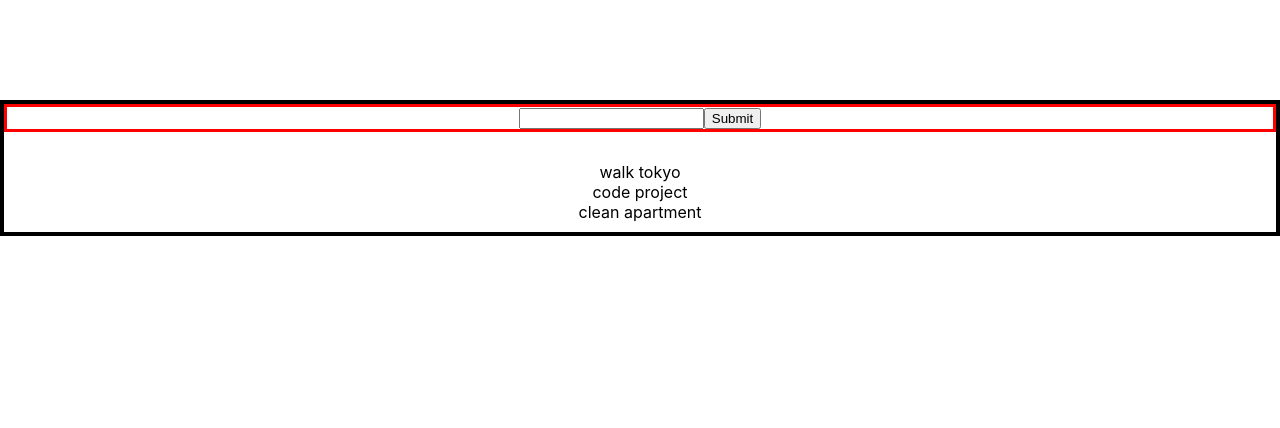
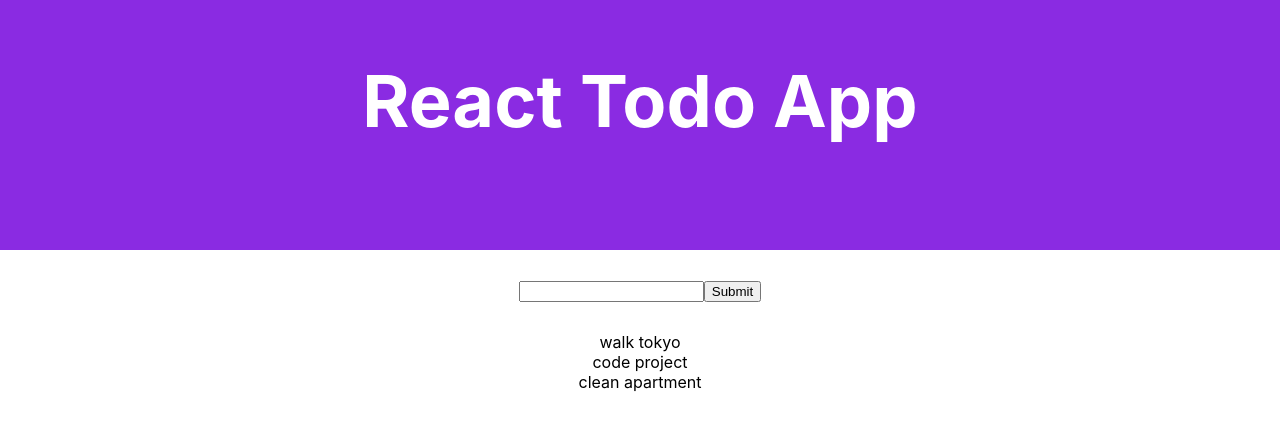
Before and after one commit to Jvaz0715/react-intro-frontend-v2, a React (Create React App) app: page / in a window 1280 px wide. Shown: the top 428 px of the page. Built offline with nearby package versions, Linux system fonts and the light colour scheme; the HTML template or start-up script is replaced by a standard one.

Commit message:
sets up react to do list

```diff
--- a/src/App.js
+++ b/src/App.js
@@ -1,4 +1,5 @@
 import React, { Component } from 'react';
+import Header from './components/Header/Header';
 import Todo from './components/Todo/Todo';
 
 import "./App.css";
@@ -7,6 +8,7 @@ export class App extends Component {
   render() {
     return (
       <div>
+        <Header />
         <Todo />
       </div>
     )
--- /dev/null
+++ b/src/components/Header/Header.css
@@ -0,0 +1,14 @@
+.header {
+   height: 250px;
+   width: 100%;
+   background-color: blueviolet;
+   display: flex;
+   align-items: center;
+   justify-content: center;
+}
+
+.header h1 {
+   margin-top: 0px;
+   font-size: 72px;
+   color: white;
+}
--- /dev/null
+++ b/src/components/Header/Header.js
@@ -0,0 +1,15 @@
+import React, { Component } from 'react';
+
+import "./Header.css";
+
+export class Header extends Component {
+   render() {
+      return (
+         <div className="header">
+            <h1>React Todo App</h1>
+         </div>
+      )
+   }
+}
+
+export default Header;
--- a/src/components/Todo/Todo.css
+++ b/src/components/Todo/Todo.css
@@ -1,6 +1,6 @@
 .todo-div {
-   margin-top: 100px;
-   border: 4px solid black;
+   margin-top: 30px;
+   /* border: 4px solid black; */
    display: flex;
    flex-direction: column;
    /* justify-content: center; */
@@ -9,13 +9,13 @@
 }
 
 .form-div {
-   border: 3px solid red;
+   /* border: 3px solid red; */
    margin-bottom: 10px;
 }
 
-.form-div button {
+/* .form-div button {
 
-}
+} */
 
 .todo-list-container {
    /* border: 3px solid orange; */
--- a/src/components/Todo/Todo.js
+++ b/src/components/Todo/Todo.js
@@ -1,5 +1,6 @@
 import React, { Component } from 'react';
 import { v4 as uuidv4 } from "uuid";
+import TodoList from './TodoList';
 import "./Todo.css";
 
 export class Todo extends Component {
@@ -47,10 +48,10 @@ export class Todo extends Component {
       // once we have our NEW array, we setState to it
       this.setState({
          todoList: newTodoArray,
+         todoInput: "",
       })
    };
-
-
+// =====================================
    render() {
       return (
          <div className="todo-div">
@@ -70,8 +71,8 @@ export class Todo extends Component {
 
             <div className="todo-list-container">
                <ul className="todo-unordered-list">
-                  {this.state.todoList.map((item, index) => {
-                     return <li key={index}>{item.todo}</li>
+                  {this.state.todoList.map((item) => {
+                     return <TodoList key={item.id} item={item}/>
                   })}
                </ul>
             </div>
--- /dev/null
+++ b/src/components/Todo/TodoList.js
@@ -0,0 +1,15 @@
+import React, { Component } from 'react';
+
+export class TodoList extends Component {
+
+   render() {
+      console.log(this.props)
+      return (
+         <div>
+            {this.props.item.todo}
+         </div>
+      )
+   }
+}
+
+export default TodoList;
```
Also changed, not shown: src/components/Todo/TodoList.css (added).
